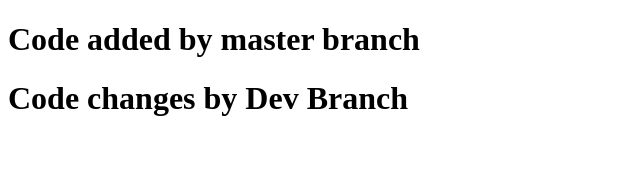
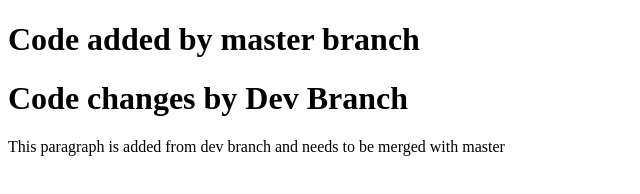
Before and after one commit to rishabh-aps/firstgitrepo, a plain HTML site: page index.html in a window 1280 px wide. Shown: the whole page, without its empty margins (0-640 px from the left). Drawn offline with Linux system fonts and the light colour scheme.

Commit message:
paragraph added

```diff
--- a/index.html
+++ b/index.html
@@ -8,5 +8,8 @@
   <body>
     <h1>Code added by master branch</h1>
     <h1>Code changes by Dev Branch</h1>
+    <p>
+      This paragraph is added from dev branch and needs to be merged with master
+    </p>
   </body>
 </html>
```
